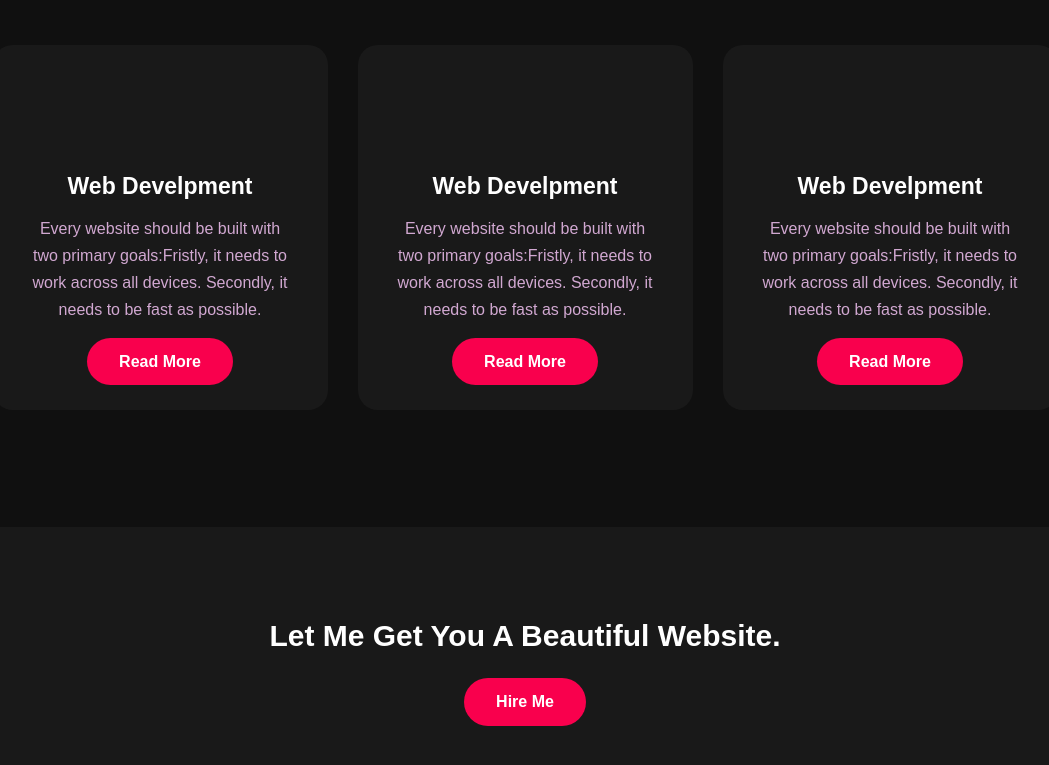
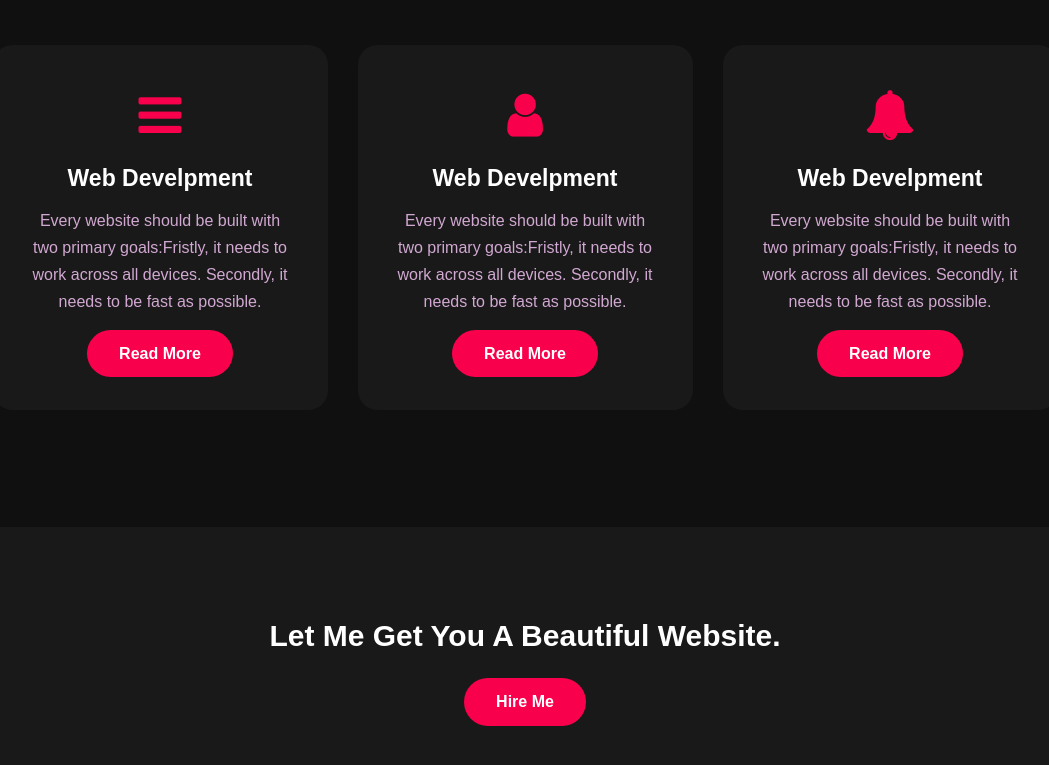
Before and after one commit to sweakshya60/portfolio, a plain HTML site: page index.html in a window 1280 px wide. Shown: the part 1686-2451 px from the top of the page, without its empty margins (115-1164 px from the left). Drawn offline with Linux system fonts and the light colour scheme.

Commit message:
Fix the font icon

```diff
--- a/index.html
+++ b/index.html
@@ -56,7 +56,7 @@
 
         <div class="box">
             <div class="card">
-                <i class="fas fa-bars"></i>
+                <i class="fa fa-bars"></i>
                 <h5>Web Develpment</h5>
                 <div class="pra">
                     <p>
@@ -71,7 +71,7 @@
 
 
             <div class="card">
-                <i class="fa-solid fa-user"></i>
+                <i class="fa fa-user"></i>
                 <h5>Web Develpment</h5>
                 <div class="pra">
                     <p>
@@ -85,7 +85,7 @@
             </div>
 
             <div class="card">
-             <i class="fa-regular fa-bell"></i>
+             <i class="fa fa-bell"></i>
                 <h5>Web Develpment</h5>
                 <div class="pra">
                     <p>
```
